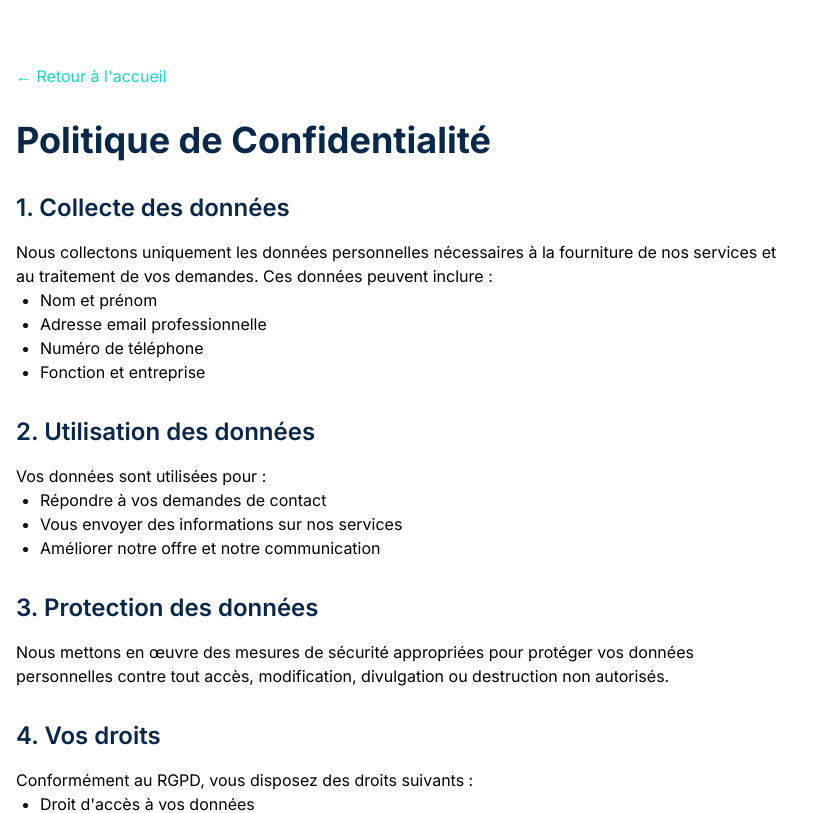
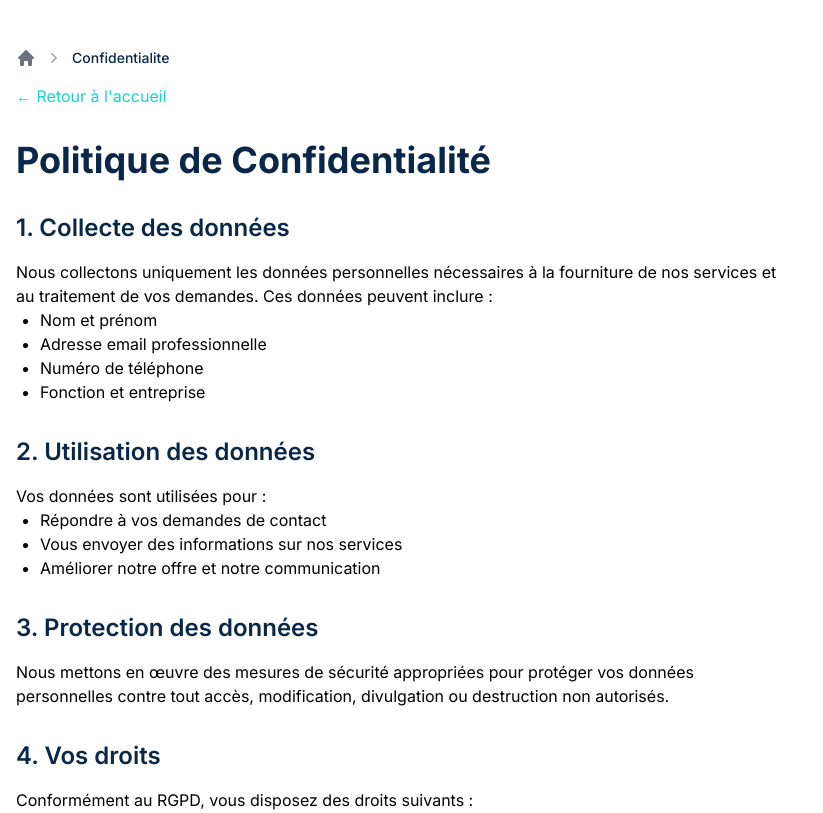
Before and after one commit to Dabeix/swadvicefinal, a Next.js app: page /confidentialite in a window 1280 px wide. Shown: the top 813 px of the page, without its empty margins (0-823 px from the left). Built offline with nearby package versions, Linux system fonts and the light colour scheme.

Commit message:
Add SEO optimization and breadcrumbs

```diff
--- a/app/confidentialite/page.tsx
+++ b/app/confidentialite/page.tsx
@@ -1,9 +1,20 @@
 import Link from 'next/link';
+import Breadcrumbs from '@/components/Breadcrumbs';
+
+export const metadata = {
+  title: 'Politique de Confidentialité | Camin Pulse',
+  description: 'Politique de confidentialité et protection des données personnelles de Camin Pulse. Découvrez comment nous protégeons vos informations.',
+  openGraph: {
+    title: 'Politique de Confidentialité | Camin Pulse',
+    description: 'Politique de confidentialité et protection des données personnelles de Camin Pulse. Découvrez comment nous protégeons vos informations.',
+  }
+};
 
 export default function PrivacyPolicy() {
   return (
     <div className="min-h-screen bg-white">
-      <main className="container mx-auto px-4 py-16">
+      <main className="container mx-auto px-4 py-8">
+        <Breadcrumbs />
         <Link href="/" className="text-[#12D9C6] hover:text-[#12D9C6]/80 mb-8 inline-block">
           ← Retour à l'accueil
         </Link>
--- a/app/mentions-legales/page.tsx
+++ b/app/mentions-legales/page.tsx
@@ -1,9 +1,20 @@
 import Link from 'next/link';
+import Breadcrumbs from '@/components/Breadcrumbs';
+
+export const metadata = {
+  title: 'Mentions Légales | Camin Pulse',
+  description: 'Mentions légales et informations juridiques de Camin Pulse, cabinet de conseil en transformation digitale basé à Montpellier.',
+  openGraph: {
+    title: 'Mentions Légales | Camin Pulse',
+    description: 'Mentions légales et informations juridiques de Camin Pulse, cabinet de conseil en transformation digitale basé à Montpellier.',
+  }
+};
 
 export default function LegalNotice() {
   return (
     <div className="min-h-screen bg-white">
-      <main className="container mx-auto px-4 py-16">
+      <main className="container mx-auto px-4 py-8">
+        <Breadcrumbs />
         <Link href="/" className="text-[#12D9C6] hover:text-[#12D9C6]/80 mb-8 inline-block">
           ← Retour à l'accueil
         </Link>
--- a/app/page.tsx
+++ b/app/page.tsx
@@ -1,4 +1,5 @@
 import Image from 'next/image';
+import Link from 'next/link';
 
 export default function Home() {
   return (
@@ -171,8 +172,12 @@ export default function Home() {
               <p>Au cœur de la French Tech Med</p>
             </div>
             <div className="text-sm">
-              <a href="#" className="text-gray-400 hover:text-white mr-4">Mentions légales</a>
-              <a href="#" className="text-gray-400 hover:text-white">Politique de confidentialité</a>
+              <Link href="/mentions-legales" className="text-gray-400 hover:text-white mr-4">
+                Mentions légales
+              </Link>
+              <Link href="/confidentialite" className="text-gray-400 hover:text-white">
+                Politique de confidentialité
+              </Link>
             </div>
           </div>
         </div>
--- a/app/sitemap.ts
+++ b/app/sitemap.ts
@@ -3,19 +3,19 @@ import { MetadataRoute } from 'next'
 export default function sitemap(): MetadataRoute.Sitemap {
   return [
     {
-      url: 'https://swadvice.fr',
+      url: 'https://caminpulse.com',
       lastModified: new Date(),
       changeFrequency: 'monthly',
       priority: 1,
     },
     {
-      url: 'https://swadvice.fr/mentions-legales',
+      url: 'https://caminpulse.com/mentions-legales',
       lastModified: new Date(),
       changeFrequency: 'yearly',
       priority: 0.3,
     },
     {
-      url: 'https://swadvice.fr/confidentialite',
+      url: 'https://caminpulse.com/confidentialite',
       lastModified: new Date(),
       changeFrequency: 'yearly',
       priority: 0.3,
--- /dev/null
+++ b/components/Breadcrumbs.tsx
@@ -0,0 +1,46 @@
+import Link from 'next/link';
+import { usePathname } from 'next/navigation';
+import { ChevronRightIcon, HomeIcon } from '@heroicons/react/20/solid';
+
+export default function Breadcrumbs() {
+  const pathname = usePathname();
+  const paths = pathname.split('/').filter(path => path);
+
+  const breadcrumbItems = paths.map((path, index) => {
+    const href = `/${paths.slice(0, index + 1).join('/')}`;
+    const label = path
+      .split('-')
+      .map(word => word.charAt(0).toUpperCase() + word.slice(1))
+      .join(' ');
+
+    return { href, label };
+  });
+
+  return (
+    <nav className="flex py-4" aria-label="Breadcrumb">
+      <ol className="flex items-center space-x-2">
+        <li>
+          <Link href="/" className="text-gray-500 hover:text-[#12D9C6]">
+            <HomeIcon className="h-5 w-5" aria-hidden="true" />
+          </Link>
+        </li>
+        {breadcrumbItems.map((item, index) => (
+          <li key={item.href} className="flex items-center">
+            <ChevronRightIcon className="h-5 w-5 text-gray-400" aria-hidden="true" />
+            <Link
+              href={item.href}
+              className={`ml-2 text-sm font-medium ${
+                index === breadcrumbItems.length - 1
+                  ? 'text-[#082749]'
+                  : 'text-gray-500 hover:text-[#12D9C6]'
+              }`}
+              aria-current={index === breadcrumbItems.length - 1 ? 'page' : undefined}
+            >
+              {item.label}
+            </Link>
+          </li>
+        ))}
+      </ol>
+    </nav>
+  );
+}
--- a/package.json
+++ b/package.json
@@ -22,6 +22,7 @@
     "react-dom": "18.2.0",
     "tailwindcss": "3.3.3",
     "typescript": "5.2.2",
-    "@heroicons/react": "^2.0.18"
+    "@heroicons/react": "^2.0.18",
+    "@headlessui/react": "^1.7.17"
   }
 }
```
Also changed, not shown: app/robots.txt, 1 other file (tests, documents, lock files or other folders).
